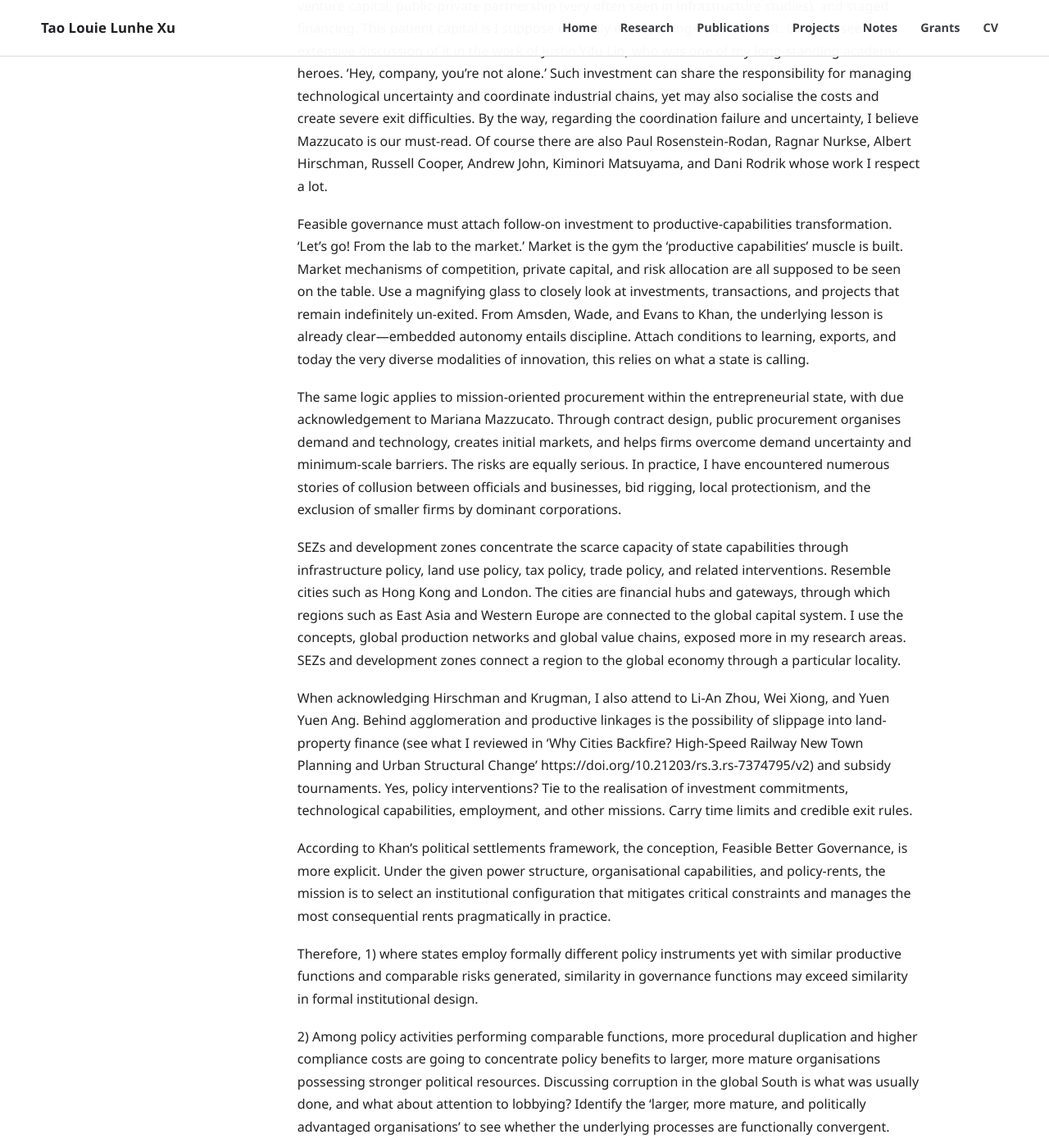
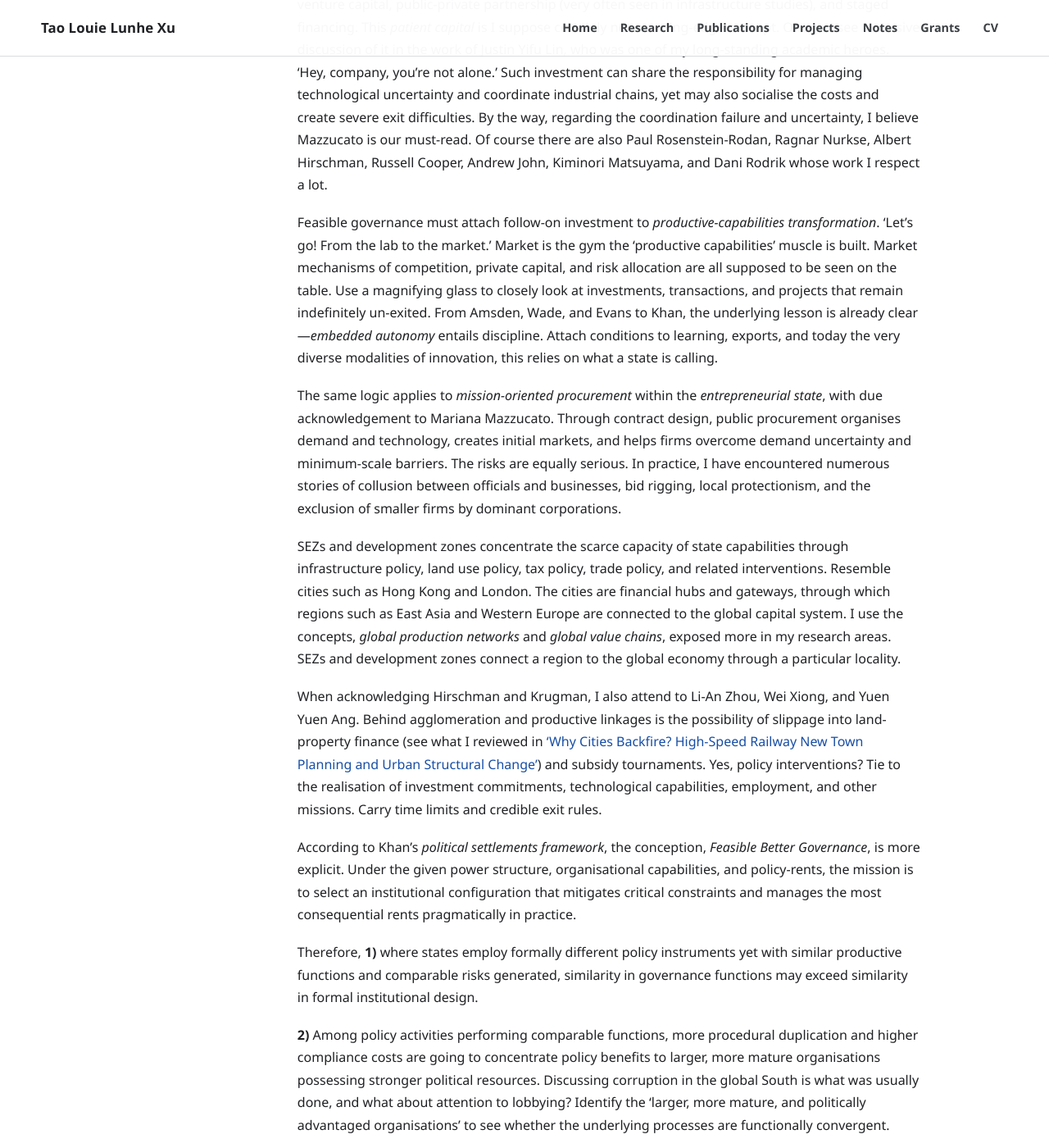
Before and after one commit to taocxu/taocxu.github.io, a Jekyll site: the page notes/on-developmental-governance-preview.html, which Jekyll copies as it is, in a window 1280 px wide and 1400 px high, scrolled down 1541 px. Shown: the whole window at 82% size. Built offline with Jekyll 4.4.1, drawn with Linux system fonts in a browser that asks for light colours; some of the changed text lies outside the part shown.

Commit message:
Update note preview title hierarchy and formatting

```diff
--- a/notes/on-developmental-governance-preview.html
+++ b/notes/on-developmental-governance-preview.html
@@ -32,28 +32,29 @@
       <div class="section-heading">
         <h2 class="section-label">BLOG &amp; RESEARCH NOTES</h2>
         <article class="section-body note-article">
-          <h1>On Developmental Governance, What Digital-Asset Regulation Taught Us: Comparative Framework of Activities, Functions, and Risks</h1>
+          <h1>On Developmental Governance, What Digital-Asset Regulation Taught Us</h1>
+          <p class="note-subtitle">Comparative Framework of Activities, Functions, and Risks</p>
           <p class="note-date"><time datetime="2026-06-02">2 June 2026</time> Tao Louie Xu</p>
           <div class="note-content">
-            <p>Mohammed Shabir Korotana scrutinised the regulation of digital assets across the UK, the EU, and the US. The legal labels attached to token were wisely set aside and gave way to a more substantive enquiry: what activities is it actually doing?</p>
-            <p>A stablecoin facilitates payments. A custody means safekeeping to hold assets on behalf of clients. A trading platform is the market infrastructure of crypto exchange.</p>
-            <p>Activities reveal economic functions. Those functions generate, or I say correspond to the risks, including runs, the commingling of client assets, and market manipulation. Regulatory responses centre on reserves, redemption rights, asset segregation, transparency, and the market governance of disclosure, suitability, liquidity, and conduct alike—one by one, respectively and specifically. In a word, what legal issues are focal vary across jurisdictions, yet the underlying regulatory functions may converge.</p>
-            <p>When unprecedented technologies, institutions, or organisational modalities emerge, governing authorities often allocate rules according to the sketchy labels, what they are called, or an imprecise category. This creates regulatory gaps, duplicated supervision, or both. A more pragmatic approach begins by examining what activities a label undertakes, what functions those activities reveal, the risks generated, and the following design and implementation of regulatory responses.</p>
-            <p>Transferrable to our political economy of development.</p>
-            <p>Object → Activities → Productive Functions → Developmental Constraints &amp; Political-Economic Risks Generated → Governance Responses → Compliance Burdens → Feasible Better Governance → Functional Convergence</p>
-            <p>The object is an entrance. Go to identify the activities that the state undertakes through a particular policy instrument, the productive functions we see within the activities, the constraints they aim to mitigate, and the political-economic risks simultaneously generated. Filippo Marchetti, on the risk-based approach, indicates that governance intensity is supposed to adjust according to the probability, severity, and coverage of relevant risks. Ilias Kapsis, regarding legal simplification, reminds us that risk governance can generate fixed compliance costs, repetitive procedures, and interpretive conflicts. This will ultimately restrict entry, experimentation, and expansion. The burdens created by rules per se is also an object of scrutiny.</p>
-            <p>Talking about our beloved industrial policy studies, I see a governance paradox. When policy-rents are misused, projects fail, or corruption happens, governments typically add written approval and audit procedures to attach responsibility to a particular signatory. A failure means another rule, apparently deliberate yet fundamentally a cliché. Over time, the rules constitute an increasingly elaborate compliance system that erodes development agency. An alternative response often falls back on the neoliberal ‘good governance’ agenda that dominated the previous three decades.</p>
-            <p>See the industrial policy practices in China with which I am familiar, I use industrial investment, public procurement, and special economic zones (SEZs, nowadays also see development zones) as three illustrative cases.</p>
-            <p>Industrial investment, through industrial funds, gives patient capital through angel investment, venture capital, public-private partnership (very often seen in infrastructure studies), and staged financing. This patient capital is I suppose certainly not a cutting-edge concept. One can see extensive discussion of it in the work of Justin Yifu Lin, who was one of my long-standing academic heroes. ‘Hey, company, you’re not alone.’ Such investment can share the responsibility for managing technological uncertainty and coordinate industrial chains, yet may also socialise the costs and create severe exit difficulties. By the way, regarding the coordination failure and uncertainty, I believe Mazzucato is our must-read. Of course there are also Paul Rosenstein-Rodan, Ragnar Nurkse, Albert Hirschman, Russell Cooper, Andrew John, Kiminori Matsuyama, and Dani Rodrik whose work I respect a lot.</p>
-            <p>Feasible governance must attach follow-on investment to productive-capabilities transformation. ‘Let’s go! From the lab to the market.’ Market is the gym the ‘productive capabilities’ muscle is built. Market mechanisms of competition, private capital, and risk allocation are all supposed to be seen on the table. Use a magnifying glass to closely look at investments, transactions, and projects that remain indefinitely un-exited. From Amsden, Wade, and Evans to Khan, the underlying lesson is already clear—embedded autonomy entails discipline. Attach conditions to learning, exports, and today the very diverse modalities of innovation, this relies on what a state is calling.</p>
-            <p>The same logic applies to mission-oriented procurement within the entrepreneurial state, with due acknowledgement to Mariana Mazzucato. Through contract design, public procurement organises demand and technology, creates initial markets, and helps firms overcome demand uncertainty and minimum-scale barriers. The risks are equally serious. In practice, I have encountered numerous stories of collusion between officials and businesses, bid rigging, local protectionism, and the exclusion of smaller firms by dominant corporations.</p>
-            <p>SEZs and development zones concentrate the scarce capacity of state capabilities through infrastructure policy, land use policy, tax policy, trade policy, and related interventions. Resemble cities such as Hong Kong and London. The cities are financial hubs and gateways, through which regions such as East Asia and Western Europe are connected to the global capital system. I use the concepts, global production networks and global value chains, exposed more in my research areas. SEZs and development zones connect a region to the global economy through a particular locality.</p>
-            <p>When acknowledging Hirschman and Krugman, I also attend to Li-An Zhou, Wei Xiong, and Yuen Yuen Ang. Behind agglomeration and productive linkages is the possibility of slippage into land-property finance (see what I reviewed in ‘Why Cities Backfire? High-Speed Railway New Town Planning and Urban Structural Change’ https://doi.org/10.21203/rs.3.rs-7374795/v2) and subsidy tournaments. Yes, policy interventions? Tie to the realisation of investment commitments, technological capabilities, employment, and other missions. Carry time limits and credible exit rules.</p>
-            <p>According to Khan’s political settlements framework, the conception, Feasible Better Governance, is more explicit. Under the given power structure, organisational capabilities, and policy-rents, the mission is to select an institutional configuration that mitigates critical constraints and manages the most consequential rents pragmatically in practice.</p>
-            <p>Therefore, 1) where states employ formally different policy instruments yet with similar productive functions and comparable risks generated, similarity in governance functions may exceed similarity in formal institutional design.</p>
-            <p>2) Among policy activities performing comparable functions, more procedural duplication and higher compliance costs are going to concentrate policy benefits to larger, more mature organisations possessing stronger political resources. Discussing corruption in the global South is what was usually done, and what about attention to lobbying? Identify the ‘larger, more mature, and politically advantaged organisations’ to see whether the underlying processes are functionally convergent.</p>
-            <p>3) What I mean when I say discipline? Performance conditions and exit rules are substantial only when the state is equipped with the capabilities to suspend and where justifiable withdraw policy-rents, withstanding the discontent from the beneficiary organisations of established interest. Remember ‘embedded autonomy’? Clientelism studies also remind us that governments in some global South economies struggle to withstand such discontent, across both more and less democratic systems.</p>
-            <p>Examine what a policy package or one measure actually does. Use this framework, it will be more explicit I wish.</p>
+<p>Mohammed Shabir Korotana scrutinised the regulation of digital assets across the UK, the EU, and the US. The legal labels attached to <em>token</em> were wisely set aside and gave way to a more substantive enquiry: what activities is it actually doing?</p>
+<p>A <em>stablecoin</em> facilitates payments. A <em>custody</em> means safekeeping to hold assets on behalf of clients. A <em>trading platform</em> is the market infrastructure of crypto exchange.</p>
+<p>Activities reveal economic functions. Those functions generate, or I say correspond to the risks, including runs, the commingling of client assets, and market manipulation. Regulatory responses centre on reserves, redemption rights, asset segregation, transparency, and the market governance of disclosure, suitability, liquidity, and conduct alike—one by one, respectively and specifically. In a word, what legal issues are focal vary across jurisdictions, yet the underlying regulatory functions may converge.</p>
+<p>When unprecedented technologies, institutions, or organisational modalities emerge, governing authorities often allocate rules according to the sketchy labels, what they are called, or an imprecise category. This creates regulatory gaps, duplicated supervision, or both. A more pragmatic approach begins by examining what activities a label undertakes, what functions those activities reveal, the risks generated, and the following design and implementation of regulatory responses.</p>
+<p>Transferrable to our political economy of development.</p>
+<p><strong>Object → Activities → Productive Functions → Developmental Constraints &amp; Political-Economic Risks Generated → Governance Responses → Compliance Burdens → Feasible Better Governance → Functional Convergence</strong></p>
+<p>The object is an entrance. Go to identify the activities that the state undertakes through a particular policy instrument, the productive functions we see within the activities, the constraints they aim to mitigate, and the political-economic risks simultaneously generated. Filippo Marchetti, on the <em>risk-based approach</em>, indicates that governance intensity is supposed to adjust according to the probability, severity, and coverage of relevant risks. Ilias Kapsis, regarding <em>legal simplification</em>, reminds us that risk governance can generate fixed compliance costs, repetitive procedures, and interpretive conflicts. This will ultimately restrict entry, experimentation, and expansion. The burdens created by rules <em>per se</em> is also an object of scrutiny.</p>
+<p>Talking about our beloved industrial policy studies, I see a <strong>governance paradox</strong>. When policy-rents are misused, projects fail, or corruption happens, governments typically add written approval and audit procedures to attach responsibility to a particular signatory. A failure means another rule, apparently deliberate yet fundamentally a cliché. Over time, the rules constitute an increasingly elaborate compliance system that erodes development agency. An alternative response often falls back on the neoliberal ‘good governance’ agenda that dominated the previous three decades.</p>
+<p>See the industrial policy practices in China with which I am familiar, I use industrial investment, public procurement, and special economic zones (SEZs, nowadays also see development zones) as three illustrative cases.</p>
+<p>Industrial investment, through industrial funds, gives <em>patient capital</em> through angel investment, venture capital, public-private partnership (very often seen in infrastructure studies), and staged financing. This <em>patient capital</em> is I suppose certainly not a cutting-edge concept. One can see extensive discussion of it in the work of Justin Yifu Lin, who was one of my long-standing academic heroes. ‘Hey, company, you’re not alone.’ Such investment can share the responsibility for managing technological uncertainty and coordinate industrial chains, yet may also socialise the costs and create severe exit difficulties. By the way, regarding the coordination failure and uncertainty, I believe Mazzucato is our must-read. Of course there are also Paul Rosenstein-Rodan, Ragnar Nurkse, Albert Hirschman, Russell Cooper, Andrew John, Kiminori Matsuyama, and Dani Rodrik whose work I respect a lot.</p>
+<p>Feasible governance must attach follow-on investment to <em>productive-capabilities transformation</em>. ‘Let’s go! From the lab to the market.’ Market is the gym the ‘productive capabilities’ muscle is built. Market mechanisms of competition, private capital, and risk allocation are all supposed to be seen on the table. Use a magnifying glass to closely look at investments, transactions, and projects that remain indefinitely un-exited. From Amsden, Wade, and Evans to Khan, the underlying lesson is already clear—<em>embedded autonomy</em> entails discipline. Attach conditions to learning, exports, and today the very diverse modalities of innovation, this relies on what a state is calling.</p>
+<p>The same logic applies to <em>mission-oriented procurement</em> within the <em>entrepreneurial state</em>, with due acknowledgement to Mariana Mazzucato. Through contract design, public procurement organises demand and technology, creates initial markets, and helps firms overcome demand uncertainty and minimum-scale barriers. The risks are equally serious. In practice, I have encountered numerous stories of collusion between officials and businesses, bid rigging, local protectionism, and the exclusion of smaller firms by dominant corporations.</p>
+<p>SEZs and development zones concentrate the scarce capacity of state capabilities through infrastructure policy, land use policy, tax policy, trade policy, and related interventions. Resemble cities such as Hong Kong and London. The cities are financial hubs and gateways, through which regions such as East Asia and Western Europe are connected to the global capital system. I use the concepts, <em>global production networks</em> and <em>global value chains</em>, exposed more in my research areas. SEZs and development zones connect a region to the global economy through a particular locality.</p>
+<p>When acknowledging Hirschman and Krugman, I also attend to Li-An Zhou, Wei Xiong, and Yuen Yuen Ang. Behind agglomeration and productive linkages is the possibility of slippage into land-property finance (see what I reviewed in <a href="https://doi.org/10.21203/rs.3.rs-7374795/v2">‘Why Cities Backfire? High-Speed Railway New Town Planning and Urban Structural Change’</a>) and subsidy tournaments. Yes, policy interventions? Tie to the realisation of investment commitments, technological capabilities, employment, and other missions. Carry time limits and credible exit rules.</p>
+<p>According to Khan’s <em>political settlements framework</em>, the conception, <em>Feasible Better Governance</em>, is more explicit. Under the given power structure, organisational capabilities, and policy-rents, the mission is to select an institutional configuration that mitigates critical constraints and manages the most consequential rents pragmatically in practice.</p>
+<p>Therefore, <strong>1)</strong> where states employ formally different policy instruments yet with similar productive functions and comparable risks generated, similarity in governance functions may exceed similarity in formal institutional design.</p>
+<p><strong>2)</strong> Among policy activities performing comparable functions, more procedural duplication and higher compliance costs are going to concentrate policy benefits to larger, more mature organisations possessing stronger political resources. Discussing corruption in the global South is what was usually done, and what about attention to lobbying? Identify the ‘larger, more mature, and politically advantaged organisations’ to see whether the underlying processes are functionally convergent.</p>
+<p><strong>3)</strong> What I mean when I say discipline? Performance conditions and exit rules are substantial only when the state is equipped with the capabilities to suspend and where justifiable withdraw policy-rents, withstanding the discontent from the beneficiary organisations of established interest. Remember ‘<em>embedded autonomy</em>’? Clientelism studies also remind us that governments in some global South economies struggle to withstand such discontent, across both more and less democratic systems.</p>
+<p><strong>Examine what a policy package or one measure actually does.</strong> Use this framework, it will be more explicit I wish.</p>
           </div>
           <a class="note-back-link" href="index-preview.html">← Back to Blog &amp; Research Notes</a>
         </article>
```
